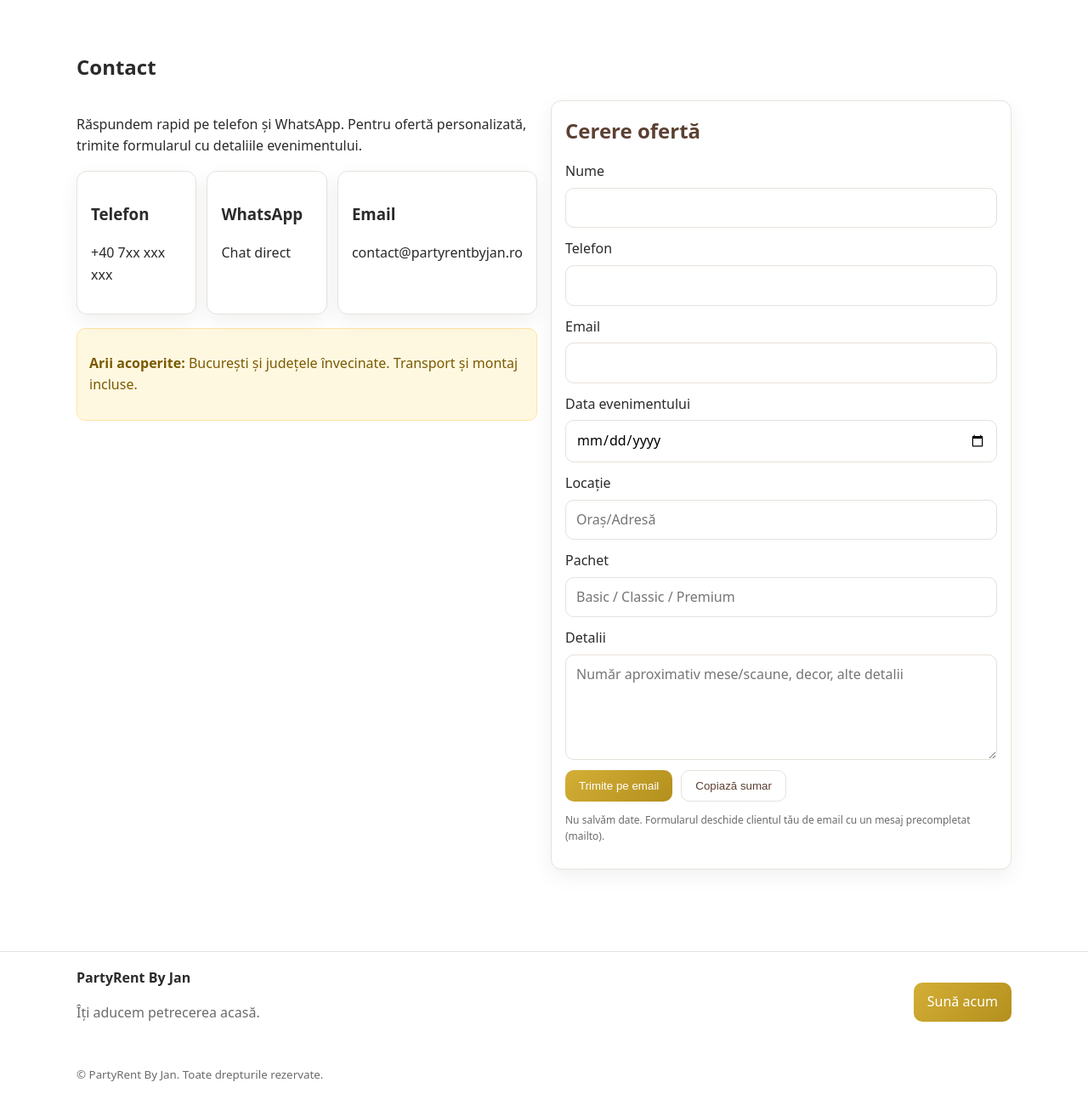
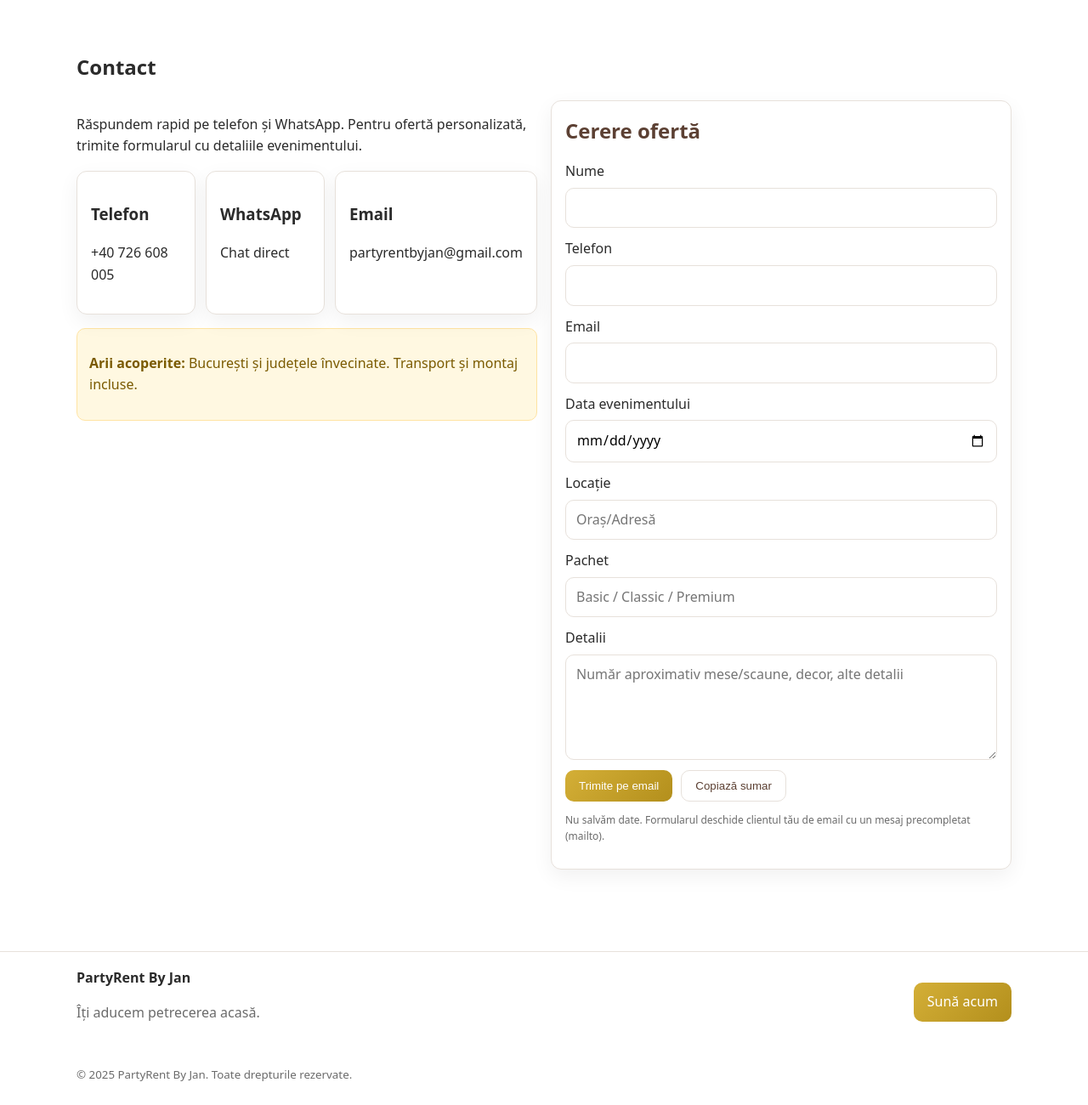
Before and after one commit to stoica89/partyRent-by-Jan, a plain HTML site: page contact.html in a window 1280 px wide. Shown: the part 89-1389 px from the top of the page at 85% size. Drawn offline with Linux system fonts and the light colour scheme.

Commit message:
feat:files modified

```diff
--- a/contact.html
+++ b/contact.html
@@ -34,15 +34,15 @@
               <div class="contact-cards">
                 <a class="card contact-card" href="#" id="tel-link" data-placeholder="true">
                   <h3>Telefon</h3>
-                  <p>+40 7xx xxx xxx</p>
+                  <p>+40 726 608 005</p>
                 </a>
                 <a class="card contact-card" href="#" id="wa-link" data-placeholder="true">
                   <h3>WhatsApp</h3>
                   <p>Chat direct</p>
                 </a>
-                <a class="card contact-card" href="mailto:contact@partyrentbyjan.ro" id="mail-link" data-placeholder="true">
+                <a class="card contact-card" href="mailto:partyrentbyjan@gmail.com" id="mail-link" data-placeholder="true">
                   <h3>Email</h3>
-                  <p>contact@partyrentbyjan.ro</p>
+                  <p>partyrentbyjan@gmail.com</p>
                 </a>
               </div>
 
@@ -107,6 +107,6 @@
       </div>
     </footer>
 
-    <script src="assets/main.js"></script>
+    <script src="app.js"></script>
   </body>
   </html>
```
Also changed, not shown: index.html (+1 -1 lines), preturi.html (+1 -1 lines).
